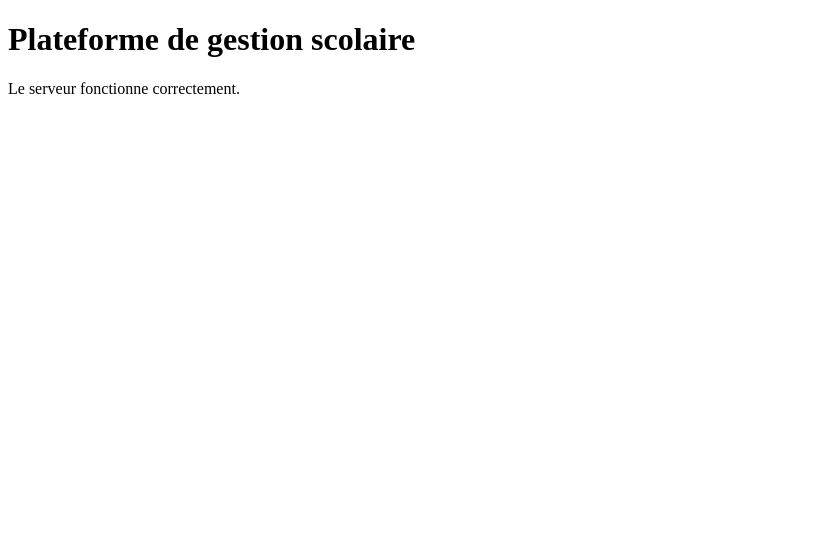
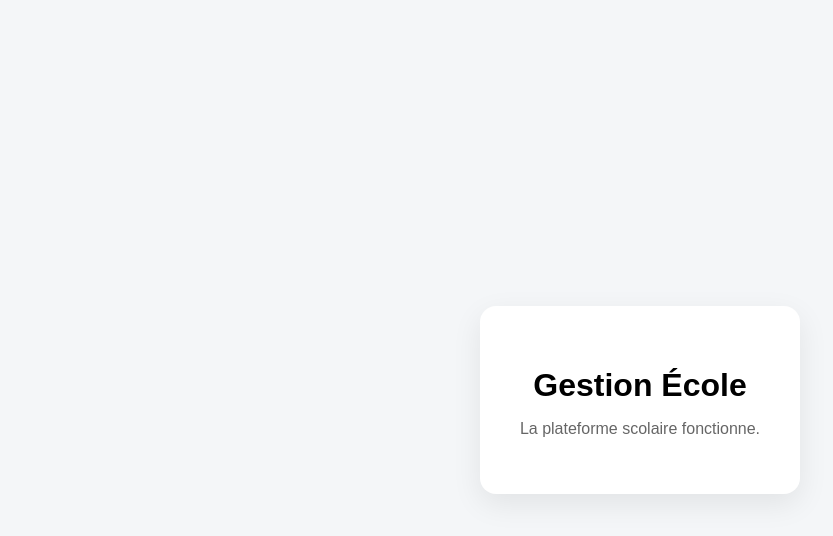
Before and after one commit to Fawenships/gestion-d-ecole, a website: page index.html in a window 1280 px wide. Shown: the whole page, without its empty margins (0-833 px from the left). Drawn offline with Linux system fonts and the light colour scheme.

Commit message:
Update index.html

```diff
--- a/index.html
+++ b/index.html
@@ -3,12 +3,48 @@
 <head>
     <meta charset="UTF-8">
     <meta name="viewport" content="width=device-width, initial-scale=1.0">
+
     <title>Gestion École</title>
+
+    <style>
+        * {
+            box-sizing: border-box;
+        }
+
+        body {
+            margin: 0;
+            min-height: 100vh;
+            display: flex;
+            align-items: center;
+            justify-content: center;
+            font-family: Arial, sans-serif;
+            background: #f4f6f8;
+        }
+
+        .box {
+            background: white;
+            padding: 40px;
+            border-radius: 16px;
+            text-align: center;
+            box-shadow: 0 10px 30px rgba(0,0,0,.08);
+        }
+
+        h1 {
+            margin-bottom: 10px;
+        }
+
+        p {
+            color: #666;
+        }
+    </style>
 </head>
+
 <body>
 
-    <h1>Plateforme de gestion scolaire</h1>
-    <p>Le serveur fonctionne correctement.</p>
+    <div class="box">
+        <h1>Gestion École</h1>
+        <p>La plateforme scolaire fonctionne.</p>
+    </div>
 
 </body>
 </html>
```
